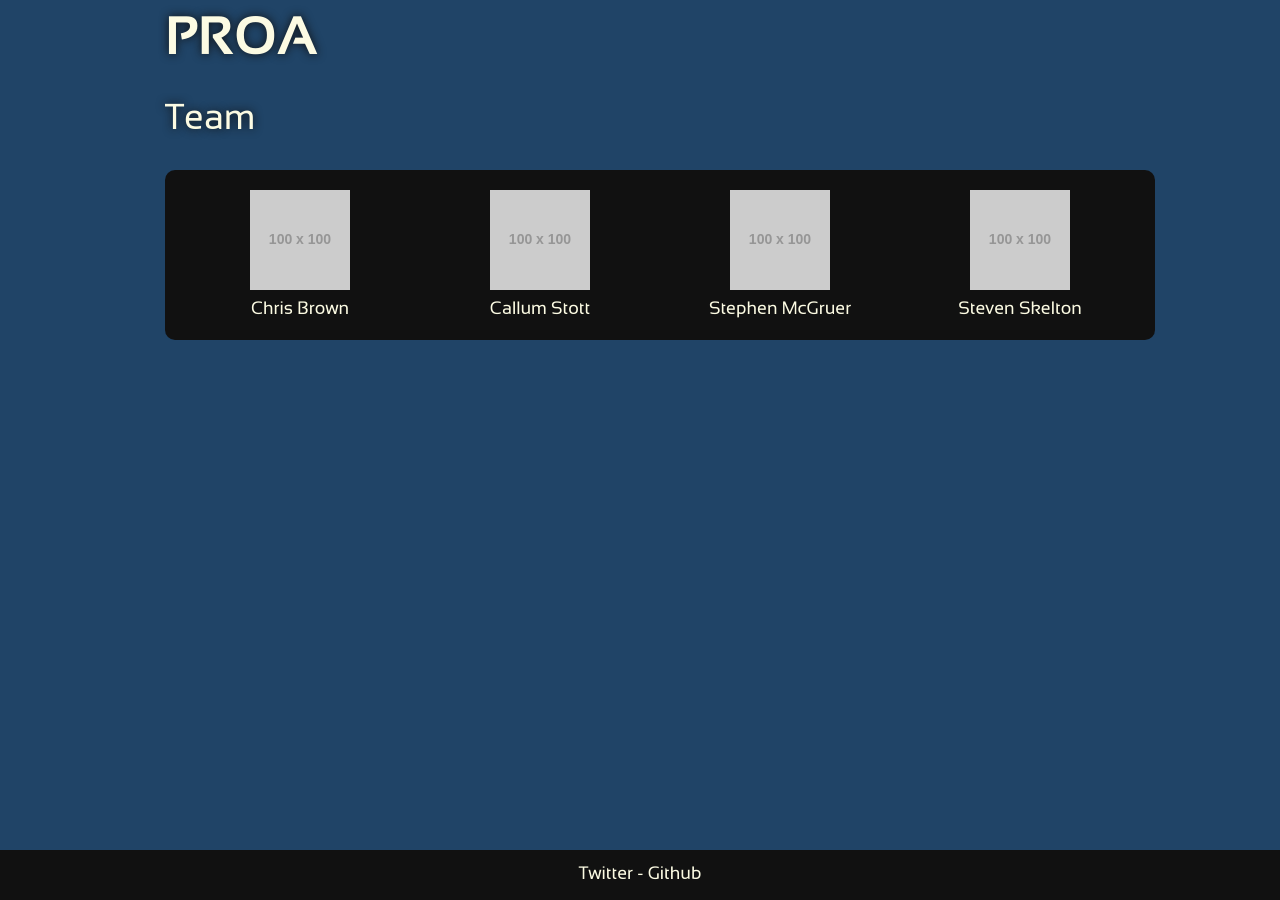
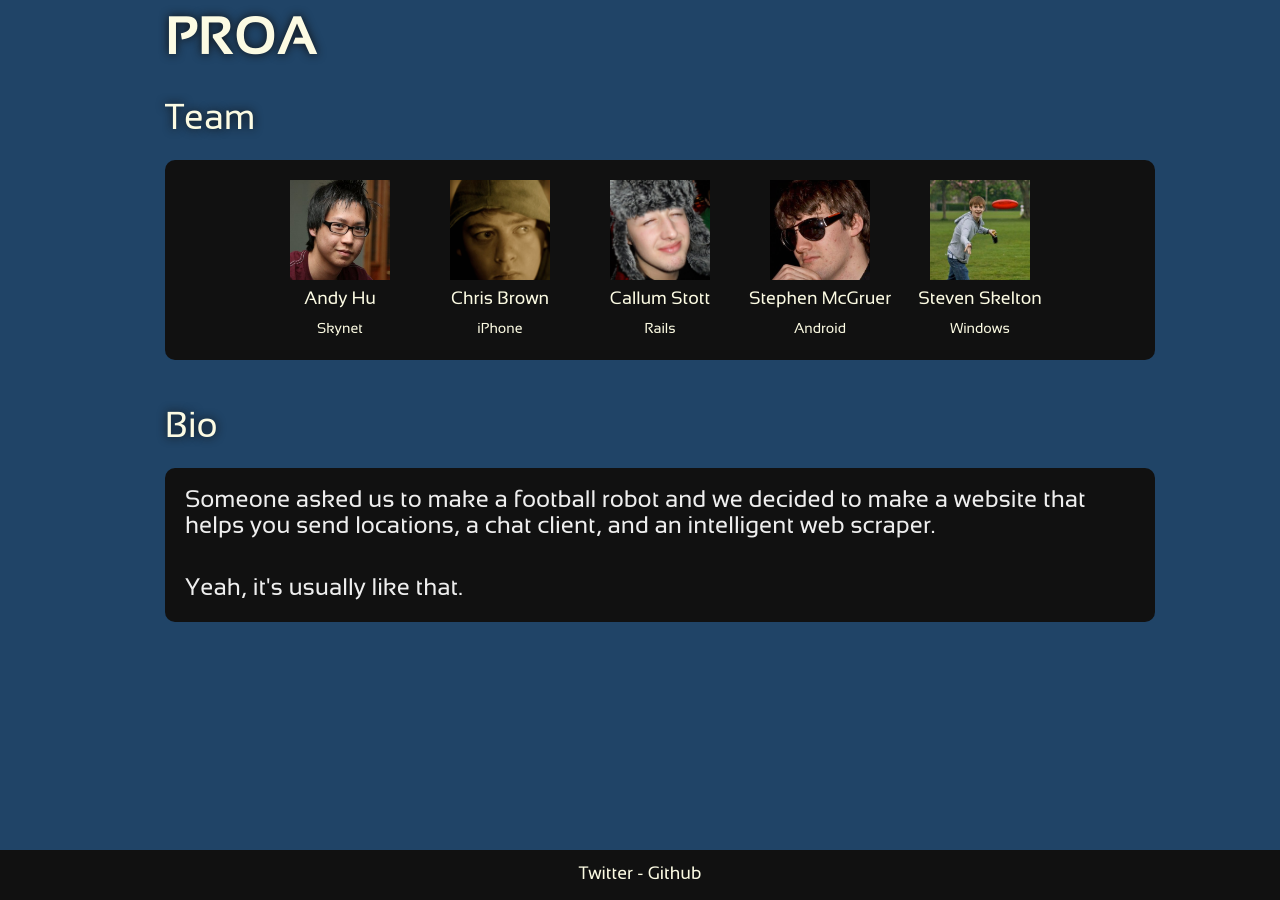
Before and after one commit to seadowg/proa.github.com, a Jekyll site: the page built from team/index.html, in a window 1280 px wide. Built offline with Jekyll 4.4.1, drawn with Linux system fonts in a browser that asks for light colours; nearby versions of some CDN libraries; Markdown is read by kramdown in place of the engine named in the settings.

Commit message:
Spruced up the team page.

```diff
--- a/public/css/master.css
+++ b/public/css/master.css
@@ -126,10 +126,10 @@ a:hover {
   text-shadow: #111 0 0 10px;
 }
 
-#title {
+.title {
   font: 36px/40px 'SansationRegular', Arial, sans-serif;
   text-shadow: #111 0 0 10px;
-  margin-bottom: 30px;
+  margin-bottom: 20px;
 }
 
 .bio img {
@@ -144,7 +144,23 @@ a:hover {
   font: 18px/20px 'SansationRegular', Arial, sans-serif;
 }
 
+.spacer {
+  padding-top: 4em;
+  clear: both;
+}
+
 #bounding-box {
   border-radius: 10px;
   padding: 20px;
 }
+
+div.small {
+  font-size: 120% !important;
+  margin-bottom: 0;
+}
+
+p {
+  color: #EEE;
+  font-size: 150%;
+  font: 24px 'SansationRegular', Arial, sans-serif;
+}
--- a/team/index.html
+++ b/team/index.html
@@ -8,24 +8,46 @@ title: Proa Team
     <a href="/"><span class="bottom cream-fg">PROA</span></a>
   </div>
 
-  <div id="title" class="span-24 cream-fg">Team</div>
-
+  <div class="title span-24 cream-fg">Team</div>
   <div id="bounding-box" class="dark-bg span-24">
-    <div class="bio span-6">
-      <img src="http://placehold.it/100x100" />
+    <div class="bio prepend-2 span-4">
+      <img src="/public/images/team/andy.jpeg" alt="Andy Hu" height="100" width="100" />
+      <div class="name cream-fg">Andy Hu</div>
+      <div class="name small cream-fg">Skynet</div>
+    </div>
+    <div class="bio span-4">
+      <img src="/public/images/team/chris.png" alt="Chris Brown" height="100" width="100" />
       <div class="name cream-fg">Chris Brown</div>
+      <div class="name small cream-fg">iPhone</div>
     </div>
-    <div class="bio span-6">
-      <img src="http://placehold.it/100x100" />
+    <div class="bio span-4">
+      <img src="/public/images/team/callum.png" alt="Callum Stott" height="100" width="100" />
       <div class="name cream-fg">Callum Stott</div>
+      <div class="name small cream-fg">Rails</div>
     </div>
-    <div class="bio span-6">
-      <img src="http://placehold.it/100x100" />
+    <div class="bio span-4">
+      <img src="/public/images/team/stephen.png" alt="Stephen McGruer" height="100" width="100" />
       <div class="name cream-fg">Stephen McGruer</div>
+      <div class="name small cream-fg">Android</div>
     </div>
-    <div class="bio span-6 last">
-      <img src="http://placehold.it/100x100" />
+    <div class="bio span-4 last">
+      <img src="/public/images/team/steven.jpg" alt="Steven Skelton" height="100" width="100" />
       <div class="name cream-fg">Steven Skelton</div>
+      <div class="name small cream-fg">Windows</div>
     </div>
   </div>
+
+  <div class="spacer">
+  </div>
+
+  <div class="title span-24 cream-fg">Bio</div>
+  <div id="bounding-box" class="dark-bg span-24">
+    <p>
+      Someone asked us to make a football robot and we decided to make a website that helps you send locations, a chat client, and an intelligent web scraper.
+    </p>
+
+    <p class="bottom">
+      Yeah, it's usually like that.
+    </p>
+  </div>
 </div>
```
Also changed, not shown: public/images/team/andy.jpeg (added), public/images/team/callum.png (added), public/images/team/chris.png (added), public/images/team/stephen.png (added), public/images/team/steven.jpg (added).
